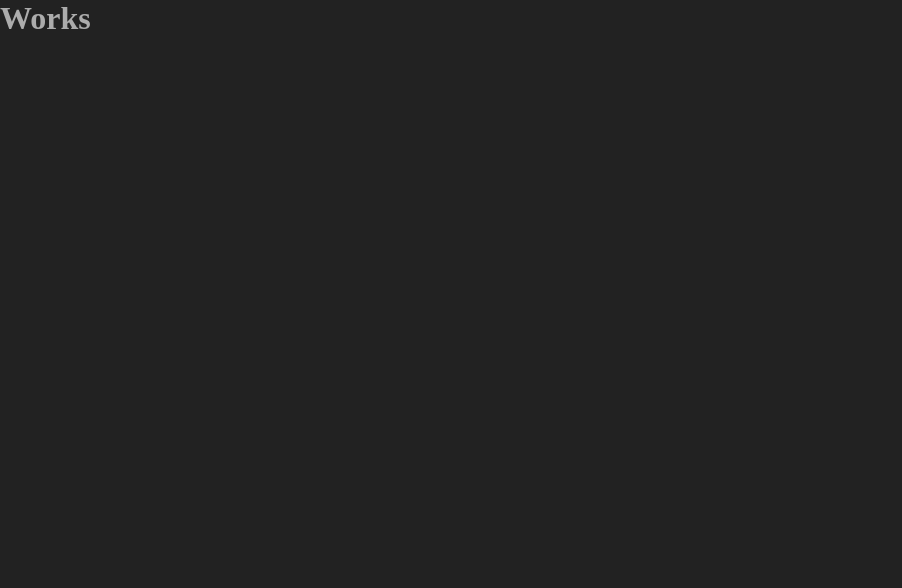
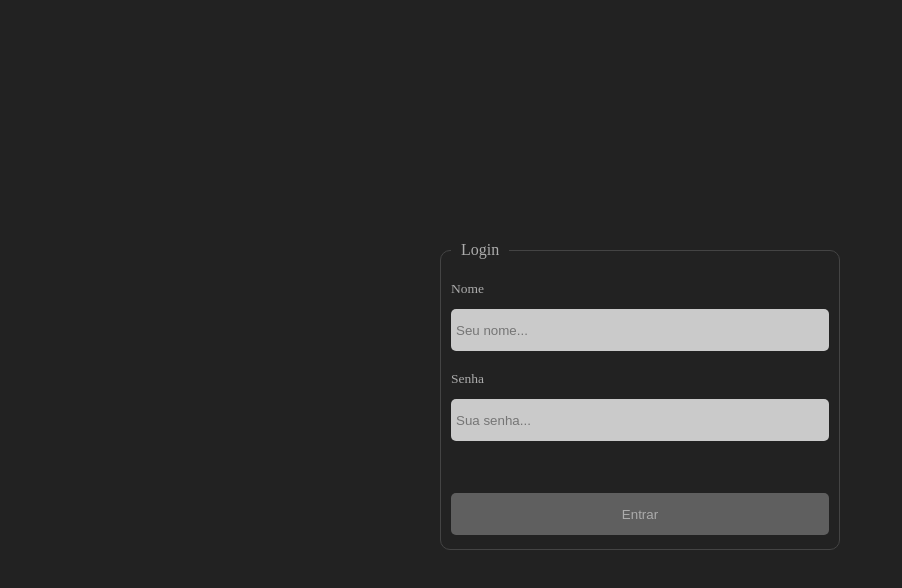
Before and after one commit to LucasTody3535/av2, a plain HTML site: page index.html in a window 1280 px wide. Shown: the whole page, without its empty margins (0-902 px from the left). Drawn offline with nearby package versions, Linux system fonts and the light colour scheme.

Commit message:
add basic struture of page

```diff
--- a/index.html
+++ b/index.html
@@ -6,8 +6,20 @@
     <link rel="stylesheet" href="index.css">
     <title>AV2</title>
     <script src="https://code.jquery.com/jquery-3.7.1.min.js" integrity="sha256-/JqT3SQfawRcv/BIHPThkBvs0OEvtFFmqPF/lYI/Cxo=" crossorigin="anonymous"></script>
+    <script type="module" src="index.js"></script>
 </head>
 <body>
-    <h1>Works</h1>
+    <div id="login-modal">
+       <p id="login-modal-heading">Login</p>
+       <div class="form-field">
+        <label>Nome</label>
+        <input placeholder="Seu nome..." type="text" />
+       </div>
+       <div class="form-field">
+        <label>Senha</label>
+        <input placeholder="Sua senha..." type="password" />
+       </div>
+       <button id="form-btn">Entrar</button>
+    </div>
 </body>
 </html>
--- /dev/null
+++ b/index.js
@@ -0,0 +1,2 @@
+import './src/elements/login/login.js';
+import './src/events/window/window-events.js';
```
